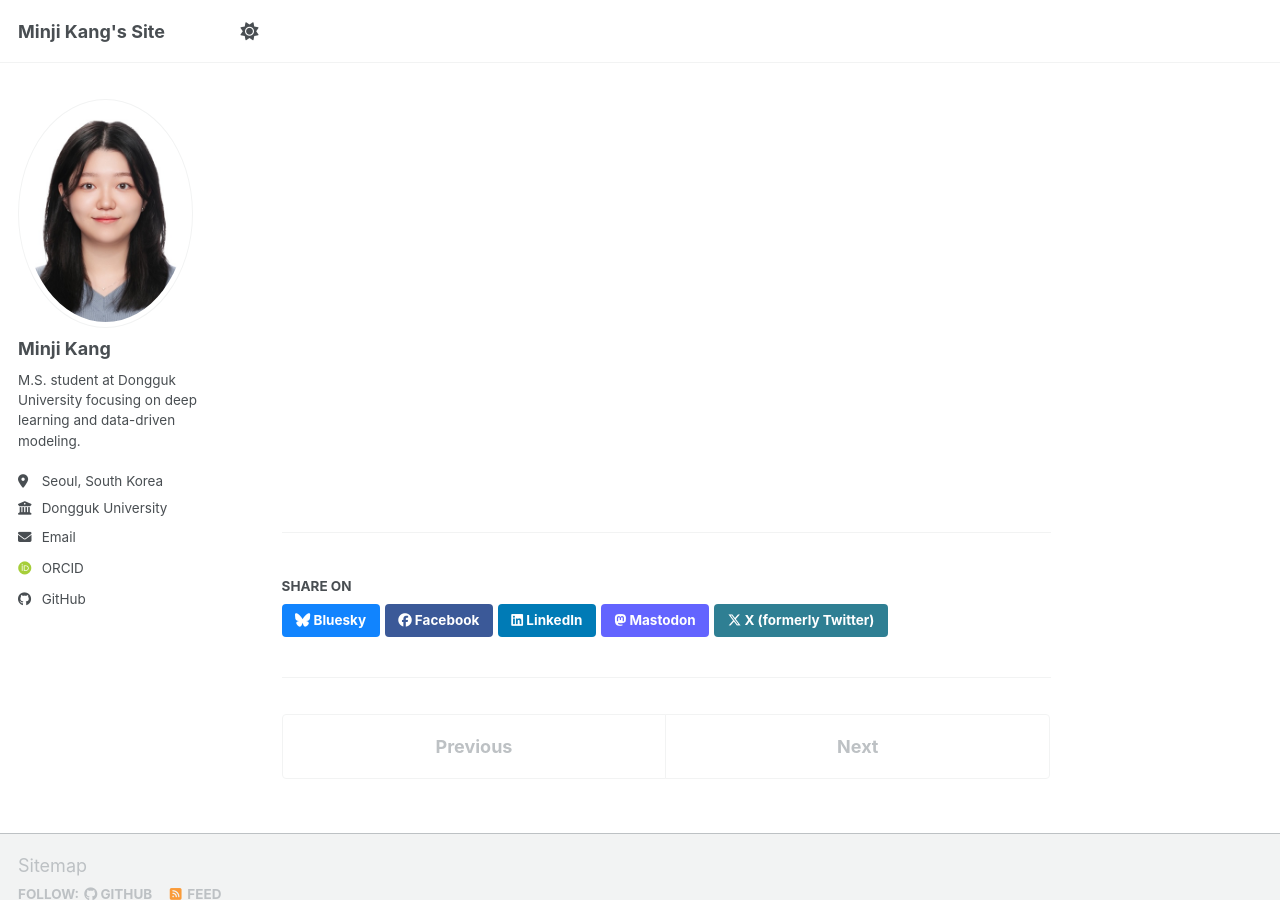
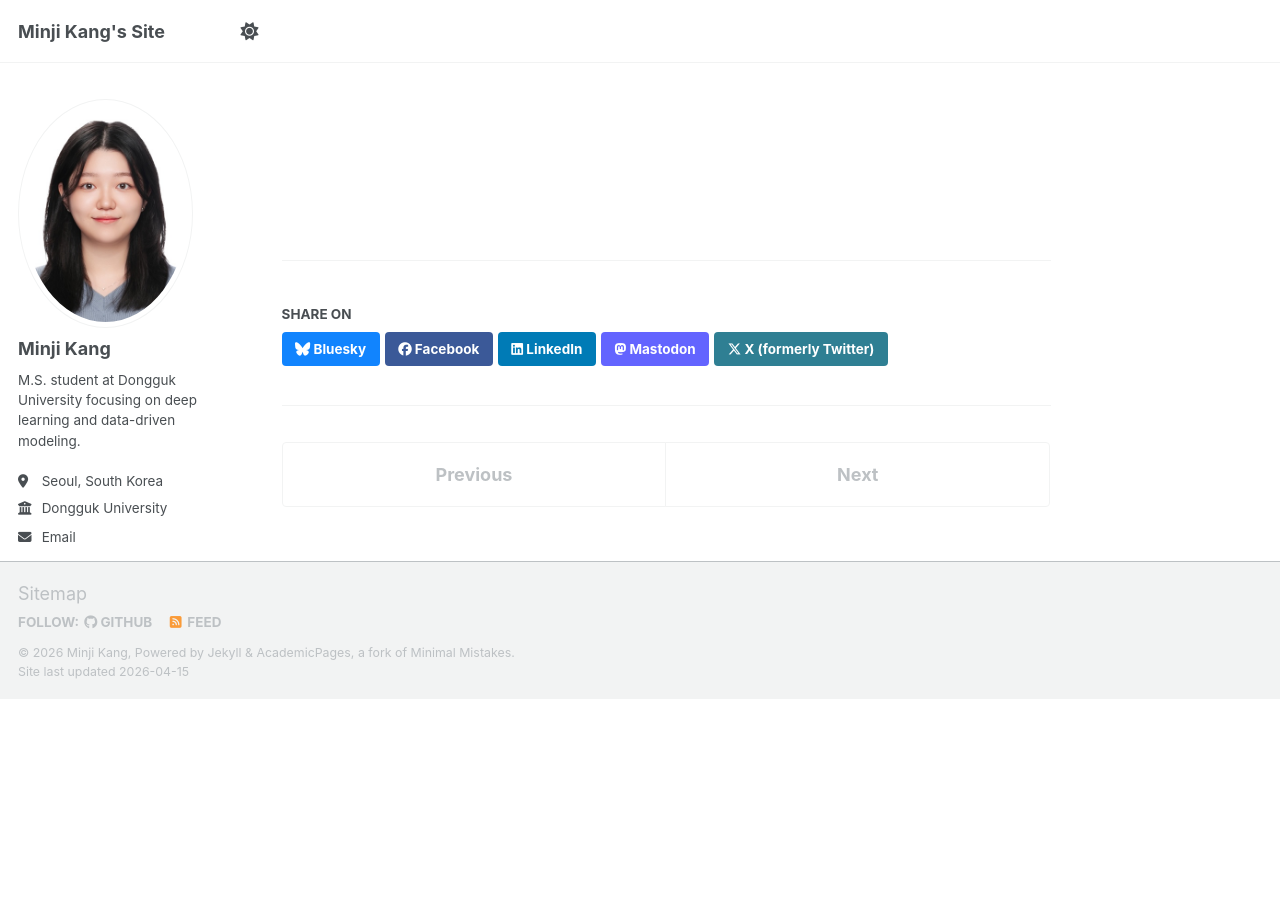
Before and after one commit to mimj3816/min_zi, a Jekyll site: the page built from _teaching/2015-spring-teaching-2.md, in a window 1280 px wide and 900 px high, scrolled down 492 px. Built offline with Jekyll 4.4.1, drawn with Linux system fonts in a browser that asks for light colours; some web fonts are replaced; a script bundle is joined from its source files by our own code; library files that are not in the unit come from our copies; after the commit the page ends 1191 px from its top, so only the background shows below that.

Commit message:
Fix Error

```diff
--- a/assets/css/main.scss
+++ b/assets/css/main.scss
@@ -42,10 +42,6 @@
     "vendor/font-awesome/brands"
 ;
 
-.page__content {
-  min-height: 85vh;
-}
-
 html, body {
   height: 100%;
 }
@@ -56,6 +52,12 @@
   flex-direction: column;
 }
 
+.page__inner-wrap {
+  flex: 1;
+  display: flex;
+  flex-direction: column;
+}
+
 .page__content {
   flex: 1;
 }
```
